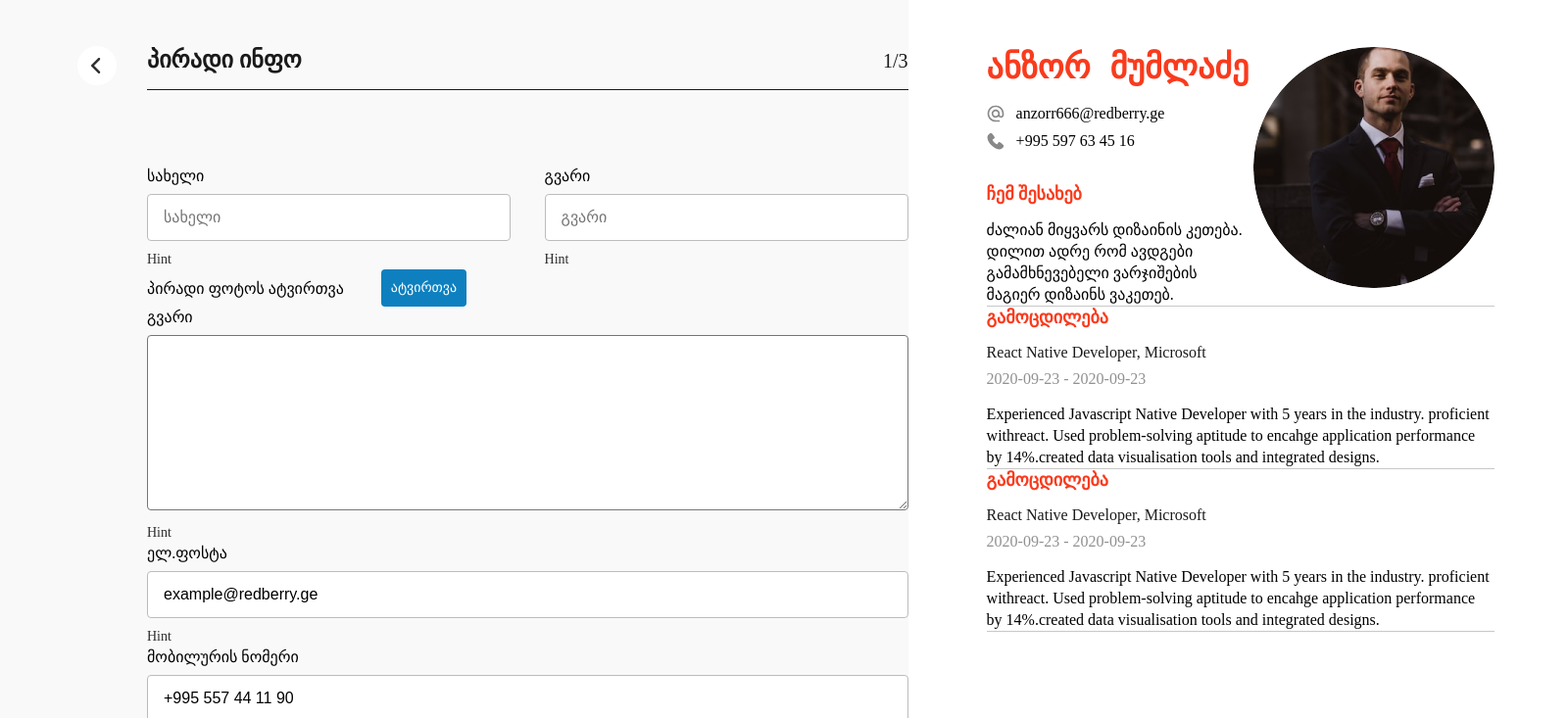
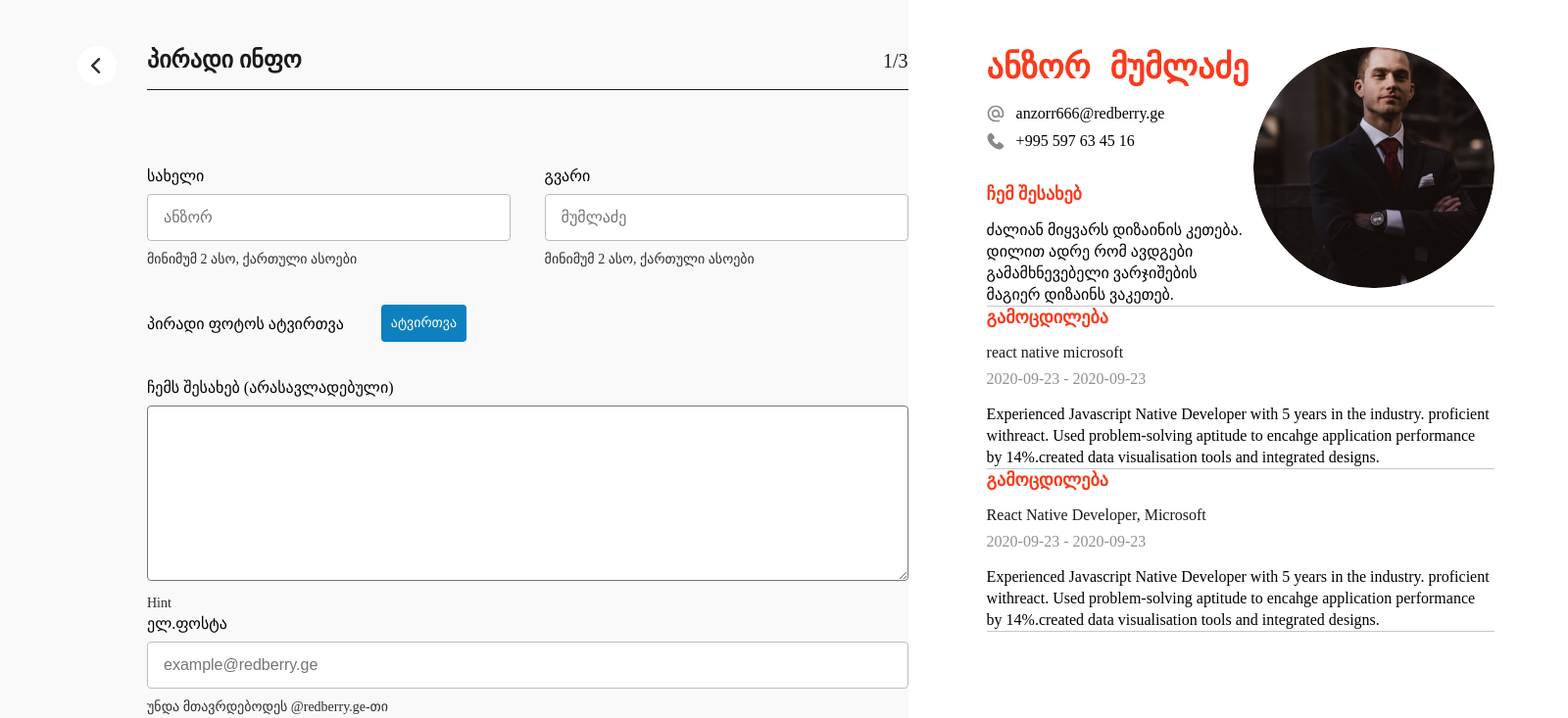
Before and after one commit to NImboNagatory/REDBERRY-intern-Site, a Flask app: page /resume/ in a window 1600 px wide. Shown: the top 733 px of the page at 98% size. Run offline with Flask 3, Linux system fonts and the light colour scheme; some web fonts are replaced.

Commit message:
changed styling and som js

```diff
--- a/website/static/app/main.js
+++ b/website/static/app/main.js
@@ -58,6 +58,7 @@ const photoInput = document.getElementById("photo");
 const photoOpenerBtn = document.getElementById("photo-opener");
 const phoneInput = document.getElementById("phone");
 const emailInput = document.getElementById("email");
+const aboutInput = document.getElementById("aboutMe");
 
 function handelFirstStep() {
   firstStepErrors = { ...firstInitState };
@@ -98,7 +99,7 @@ function handelFirstStep() {
   if (!phoneInput.value) {
     firstStepErrors.phone = "სავალდებულოა";
   } else if (
-    !checkRegex(phoneInput.value, /^\+\d{3} \d{3} \d{2} \d{2} \d{2}$/)
+    !checkRegex(phoneInput.value, /^\+995\s5\d{2}\s\d{2}\s\d{2}\s\d{2}$/ )
   ) {
     firstStepErrors.phone =
       "უნდა აკმაყოფილებდეს ქართული მობილურის ნომრის ფორმატს";
@@ -202,6 +203,10 @@ lastNameInput.addEventListener("input", (e) => {
   const value = e.target.value;
   document.querySelector(".cv__lastName").textContent = `  ${value}`;
 });
+aboutInput.addEventListener('input', (e) => {
+  const value =e.target.value;
+  document.querySelector(".cv__text").textContent = `${value}`;
+});
 photoInput.addEventListener("change", (e) => {
   console.log("changee");
   displayImage(photoInput, document.querySelector(".cv__img"));
@@ -218,3 +223,13 @@ emailInput.addEventListener("input", (e) => {
 photoOpenerBtn.addEventListener("click", (e) => {
   photoInput.click();
 });
+
+
+window.onbeforeunload = function() {
+    localStorage.setItem("name", $('#name').val());
+    localStorage.setItem("surname", $('#lastName').val());
+    localStorage.setItem("email", $('#email').val());
+    localStorage.setItem("phone", $('#phone').val());
+    localStorage.setItem("aboutMe", $('#aboutMe').val());
+    // ...
+}
--- a/website/static/css/form.css
+++ b/website/static/css/form.css
@@ -151,3 +151,10 @@ input {
   color: #fff;
   margin-top: 45px;
 }
+@font-face {
+    font-family: 'Helvetica-Neue';
+    src: url("../assets/HelveticaNeue.ttc") format('truetype');
+}
+body {
+  font-family: Helvetica-Neue;
+}
--- a/website/templates/form.html
+++ b/website/templates/form.html
@@ -28,7 +28,7 @@
                 <div class="controll">
                   <label class="controll__label">სახელი</label>
                   <div class="input-container">
-                    <input type="text" id="name" placeholder="სახელი" />
+                    <input type="text" id="name" placeholder="ანზორ" />
                     <img
                       class="control__icon control__icon--success"
                       src="{{ url_for('static', filename='assets/success.svg') }}"
@@ -40,12 +40,12 @@
                       alt="icon"
                     />
                   </div>
-                  <span class="controll__hint">Hint</span>
+                  <span class="controll__hint">მინიმუმ 2 ასო, ქართული ასოები</span>
                 </div>
                 <div class="controll">
                   <label class="controll__label">გვარი</label>
                   <div class="input-container">
-                    <input type="text" id="lastName" placeholder="გვარი" />
+                    <input type="text" id="lastName" placeholder="მუმლაძე" />
                     <img
                       class="control__icon control__icon--success"
                       src="{{ url_for('static', filename='assets/success.svg') }}"
@@ -57,18 +57,22 @@
                       alt="icon"
                     />
                   </div>
-                  <span class="controll__hint">Hint</span>
+                  <span class="controll__hint">მინიმუმ 2 ასო, ქართული ასოები</span>
                 </div>
               </div>
+              <br>
+                  <br>
               <div class="controll controll--photo">
                 <p>პირადი ფოტოს ატვირთვა</p>
                 <button type="button" id="photo-opener">ატვირთვა</button>
 
                 <input type="file" id="photo" accept="image/*" />
               </div>
+                <br>
+                <br>
               <div>
                 <div class="controll">
-                  <label class="controll__label">გვარი</label>
+                  <label class="controll__label">ჩემს შესახებ (არასავლადებული)</label>
                   <textarea name="" id="aboutMe"></textarea>
                   <span class="controll__hint">Hint</span>
                 </div>
@@ -80,8 +84,7 @@
                     <input
                       type="text"
                       id="email"
-                      value="example@redberry.ge"
-                      placeholder="გვარი"
+                      placeholder="example@redberry.ge"
                     />
                     <img
                       class="control__icon control__icon--success"
@@ -94,9 +97,11 @@
                       alt="icon"
                     />
                   </div>
-                  <span class="controll__hint">Hint</span>
+                  <span class="controll__hint">უნდა მთავრდებოდეს @redberry.ge-თი</span>
                 </div>
               </div>
+                <br>
+                  <br>
               <div class="row">
                 <div class="controll controll--full">
                   <label class="controll__label">მობილურის ნომერი</label>
@@ -104,8 +109,7 @@
                     <input
                       type="text"
                       id="phone"
-                      value="+995 557 44 11 90"
-                      placeholder="გვარი"
+                      placeholder="+995557441190"
                     />
                     <img
                       class="control__icon control__icon--success"
@@ -118,7 +122,7 @@
                       alt="icon"
                     />
                   </div>
-                  <span class="controll__hint">Hint</span>
+                  <span class="controll__hint">უნდა აკმაყოფილებდეს ქართული მობილურის ნომრის ფორმატს</span>
                 </div>
               </div>
               <div class="row justify-between controlls-container">
@@ -130,9 +134,9 @@
             <div class="form-step" id="step-2" data-step>
               <div class="experiance-form">
                 <div class="controll controll--full">
-                  <label class="controll__label">ელ.ფოსტა</label>
+                  <label class="controll__label">თანამდებობა</label>
                   <div class="input-container">
-                    <input type="text" placeholder="გვარი" />
+                    <input class="job-input" type="text" placeholder="დეველოპერი, დიზაინერი, ა.შ." />
                     <img
                       class="control__icon control__icon--success"
                       src="{{ url_for('static', filename='assets/success.svg') }}"
@@ -144,12 +148,14 @@
                       alt="icon"
                     />
                   </div>
-                  <span class="controll__hint">Hint</span>
+                  <span class="controll__hint">მინიმუმ 2 სიმბოლო</span>
                 </div>
+                  <br>
+                  <br>
                 <div class="controll controll--full">
-                  <label class="controll__label">ელ.ფოსტა</label>
+                  <label class="controll__label">დამსაქმებელი</label>
                   <div class="input-container">
-                    <input type="text" placeholder="გვარი" />
+                    <input type="text" placeholder="დამსაქმებელი" />
                     <img
                       class="control__icon control__icon--success"
                       src="{{ url_for('static', filename='assets/success.svg') }}"
@@ -161,29 +167,35 @@
                       alt="icon"
                     />
                   </div>
-                  <span class="controll__hint">Hint</span>
+                  <span class="controll__hint">მინიმუმ 2 სიმბოლო</span>
                 </div>
+                <br>
+                <br>
                 <div class="row justify-between">
                   <div class="controll">
-                    <label class="controll__label">ელ.ფოსტა</label>
+                    <label class="controll__label">დაწყების როცხვი</label>
                     <div class="input-container">
-                      <input type="date" placeholder="გვარი" />
+                      <input type="date" />
                     </div>
-                    <span class="controll__hint">Hint</span>
+
                   </div>
                   <div class="controll">
-                    <label class="controll__label">ელ.ფოსტა</label>
+                    <label class="controll__label">დამთავრების რიცხვი</label>
                     <div class="input-container">
-                      <input type="date" placeholder="გვარი" />
+                      <input type="date" />
                     </div>
-                    <span class="controll__hint">Hint</span>
+
                   </div>
                 </div>
+                  <br>
+                  <br>
                 <div class="controll">
                   <label class="controll__label">აღწერა</label>
-                  <textarea name=""></textarea>
-                  <span class="controll__hint">Hint</span>
+                  <textarea name="" placeholder="როლი თანამდებობაზე და ზოგადი აღწერა"></textarea>
+
                 </div>
+                  <br>
+                  <br>
                 <div class="devider-line"></div>
                 <button class="btn add-more" type="button">
                   მეტი გამოცდილების დამატება
@@ -201,7 +213,7 @@
                 <div class="controll controll--full">
                   <label class="controll__label">სასწავლებელი</label>
                   <div class="input-container">
-                    <input type="text" placeholder="გვარი" />
+                    <input type="text" placeholder="სასწავლებელი" />
                     <img
                       class="control__icon control__icon--success"
                       src="{{ url_for('static', filename='assets/success.svg') }}"
@@ -213,34 +225,44 @@
                       alt="icon"
                     />
                   </div>
-                  <span class="controll__hint">Hint</span>
+                  <span class="controll__hint">მინიმუმ 2 სიმბოლო</span>
                 </div>
+                <br>
+                <br>
                 <div class="row justify-between">
                   <div class="controll">
-                    <label class="controll__label">ელ.ფოსტა</label>
+                    <label class="controll__label">ხარისხი</label>
                     <div class="input-container">
                       <select name="" id="">
-                        <option value="1">op 1</option>
-                        <option value="1">op 1</option>
-                        <option value="1">op 1</option>
+                        <option value="1">საშუალო სკოლი დიპლომი</option>
+                        <option value="1">ზოგადსაგანმანატლებლო დიპლომი</option>
+                        <option value="1">ბაკალავრი</option>
+                        <option value="1">მაგისტრი</option>
+                        <option value="1">დოქტორი</option>
+                        <option value="1">ასოცირებული ხარისხი</option>
+                        <option value="1">სტუდენტი</option>
+                        <option value="1">კოლწჯი (ხარისხის გარშე)</option>
+                        <option value="1">სხვა</option>
                       </select>
                     </div>
-                    <span class="controll__hint">Hint</span>
+
                   </div>
                   <div class="controll">
-                    <label class="controll__label">ელ.ფოსტა</label>
+                    <label class="controll__label">დამთავრების რიცხვი</label>
                     <div class="input-container">
                       <input type="date" />
                     </div>
-                    <span class="controll__hint">Hint</span>
+
                   </div>
                 </div>
+                  <br>
+                  <br>
                 <div class="controll">
                   <label class="controll__label">აღწერა</label>
-                  <textarea name=""></textarea>
-                  <span class="controll__hint">Hint</span>
+                  <textarea name="" placeholder="განათლების აღწერა"></textarea>
                 </div>
-                <div>გამყოფი ხაზი</div>
+                <br>
+                <br>
                 <button class="btn add-more" type="button">
                   მეტი გამოცდილების დამატება
                 </button>
@@ -286,9 +308,10 @@
             <div class="devider-line"></div>
             <div>
               <h4 class="cv__subTitle">გამოცდილება</h4>
-              <p class="cv__secondarySubTitle">
-                React Native Developer, Microsoft
-              </p>
+                <h2 class="cv__secondarySubTitle">
+                  <span class="cv__job__title">react native</span>
+                  <span class="cv__employer">  microsoft</span>
+                </h2>
               <span class="cv__date">2020-09-23 - 2020-09-23</span>
               <p class="cv__text">
                 Experienced Javascript Native Developer with 5 years in the
```
